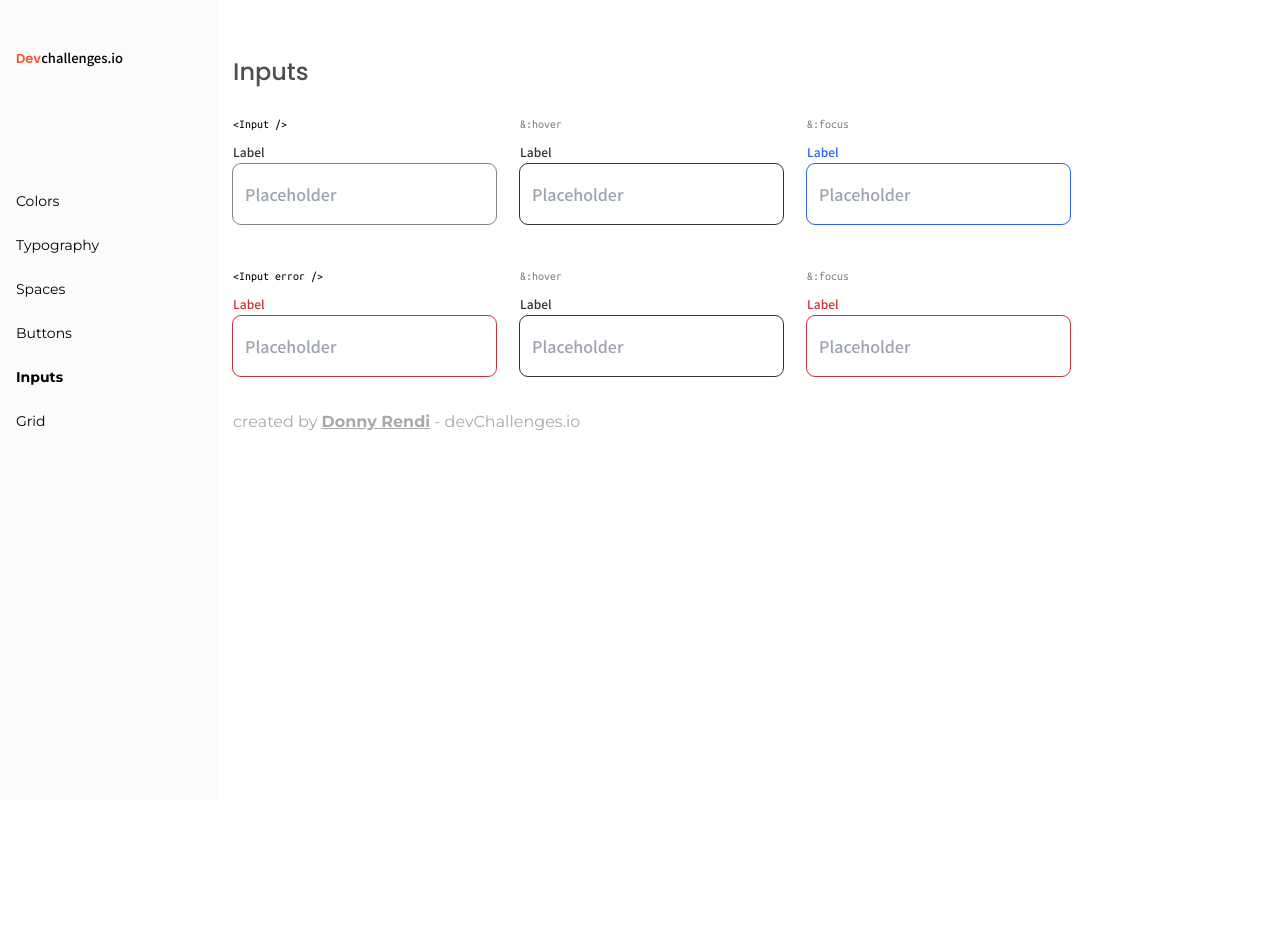
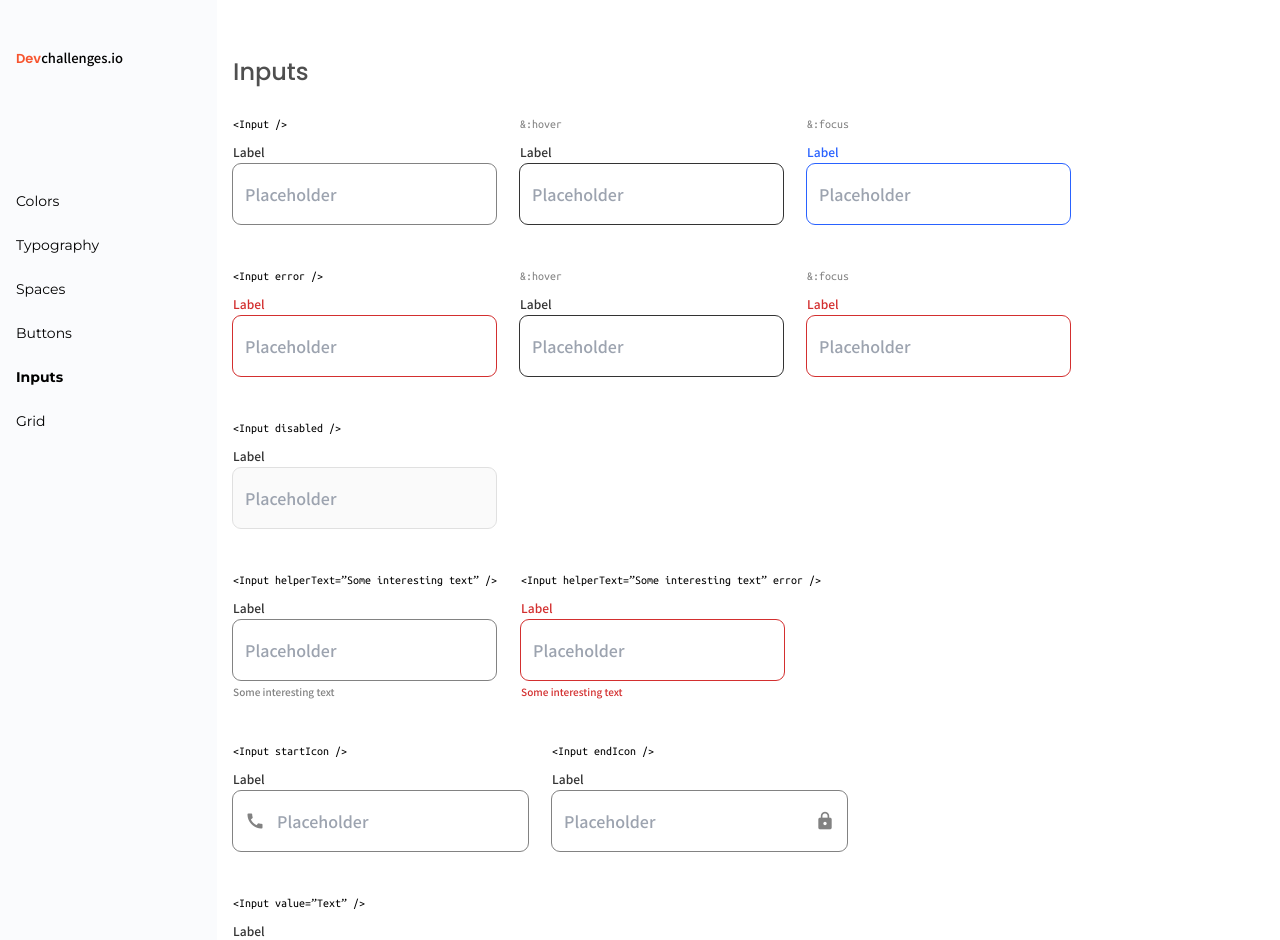
Before and after one commit to pandagenduts/challenge1-frontend-devchallenges.io, a React (Vite) app: page /input in a window 1280 px wide. Shown: the top 940 px of the page. Before the commit the page ends 800 px from the top, so only its background shows below. Built offline with nearby package versions, Linux system fonts and the light colour scheme.

Commit message:
before fixing input fullwidth

```diff
--- a/src/component/UI/Input.jsx
+++ b/src/component/UI/Input.jsx
@@ -4,16 +4,16 @@ import { twMerge } from "tailwind-merge";
 import { clsx } from "clsx";
 
 const inputVariants = cva(
-  "py-[18px] px-3 outline outline-1 outline-[#828282] hover:outline-[#333] focus:outline-[#2962FF] duration-150 rounded-lg",
+  "px-3 outline outline-1 outline-[#828282] hover:outline-[#333] focus:outline-[#2962FF] duration-150 rounded-lg",
   {
     variants: {
       size: {
-        sm: "",
-        md: "",
+        sm: "py-2.5",
+        md: "py-[18px]",
       },
     },
     defaultVariants: {
-      // size: "md",
+      size: "md",
     },
   }
 );
@@ -46,33 +46,39 @@ const Input = (props) => {
 
   const inputClasses = twMerge(
     inputVariants({ size, className }),
-    "",
     error && "outline-[#D32F2F] focus:outline-[#D32F2F] hover:outline-[#333]",
-    disabled && "",
+    disabled && "cursor-not-allowed outline-[#E0E0E0]",
     fullwidth && "",
-    startIcon || (endIcon && "")
+    startIcon && 'pl-11',
+    endIcon && 'pr-11',
+
   );
 
-  console.log(labelClassName);
+  const labelClasses = twMerge(
+    clsx(
+      "text-xs text-333 duration-150",
+      isInputFocused && !error && "!text-[#2962FF]",
+      error && "text-[#D32F2F]",
+      // isInputFocused && error && "text-[#333]",
+      labelClassName && labelClassName
+    )
+  );
+
+  const helperTextClasses = twMerge(
+    clsx("text-828282 text-[10px] font-normal", error && "text-[#D32F2F]")
+  );
 
   return (
     <p
-      className={`flex flex-col gap-1 input-wrapper ${
+      className={`flex flex-col gap-1 input-container ${
         error ? "input-error" : ""
       }`}
     >
-      <label
-        htmlFor="inputComponent"
-        className={`text-xs text-333 duration-150 ${
-          isInputFocused && !error ? "!text-[#2962FF]" : ""
-        }
-        ${error ? "text-[#D32F2F]" : ""}
-        ${isInputFocused && error ? 'text-[#333]' : ''}
-        ${labelClassName ? labelClassName : ""}
-        `}
-      >
+      <label htmlFor="inputComponent" className={labelClasses}>
         Label
       </label>
+      <div className='relative w-auto input-wrapper'>
+        {startIcon && <span className="absolute text-xl left-3 material-icons top-4 text-828282">{startIcon}</span>}
         {multiline ? (
           <textarea
             type="text"
@@ -84,6 +90,7 @@ const Input = (props) => {
             className={inputClasses}
             onFocus={handleInputFocus}
             onBlur={handleInputBlur}
+            disabled={disabled}
           />
         ) : (
           <input
@@ -91,13 +98,16 @@ const Input = (props) => {
             placeholder="Placeholder"
             id="inputComponent"
             name="inputComponent"
-          defaultValue={value}
+            defaultValue={value ? value : undefined}
             className={inputClasses}
             onFocus={handleInputFocus}
             onBlur={handleInputBlur}
+            disabled={disabled}
           />
         )}
-      {helperText && <span>{helperText}</span>}
+        {endIcon && <span className="absolute right-0 text-xl material-icons top-4 right-3 text-828282">{endIcon}</span>}
+      </div>
+      {helperText && <span className={helperTextClasses}>{helperText}</span>}
     </p>
   );
 };
--- a/src/index.css
+++ b/src/index.css
@@ -19,11 +19,11 @@ h1, h2, h3, h4, h5, h6 {
   /* font-size: 16px; */
 }
 
-.input-wrapper:hover label {
+.input-container:hover label {
   color: #333;
 }
 
-.input-wrapper.input-error:hover label {
+.input-container.input-error:hover label {
   color: #333;
 }
 
--- a/src/pages/Input/inputDatas.jsx
+++ b/src/pages/Input/inputDatas.jsx
@@ -54,6 +54,64 @@ const inputDatas = [
       ),
     },
   ],
+  [
+    {
+      id: 7,
+      title: "<Input disabled />",
+      element: <Input disabled />,
+    },
+  ],
+  [
+    {
+      id: 8,
+      title: "<Input helperText=”Some interesting text” />",
+      element: <Input helperText='Some interesting text' />,
+    },
+    {
+      id: 9,
+      title: "<Input helperText=”Some interesting text” error />",
+      element: <Input helperText='Some interesting text' error />,
+    },
+  ],
+  [
+    {
+      id: 10,
+      title: "<Input startIcon />",
+      element: <Input startIcon='call' />,
+    },
+    {
+      id: 11,
+      title: "<Input endIcon />",
+      element: <Input endIcon='lock' />,
+    },
+  ],
+  [
+    {
+      id: 12,
+      title: "<Input value=”Text” />",
+      element: <Input value='Text' />,
+    },
+  ],
+  [
+    {
+      id: 13,
+      title: "<Input size=”sm” />",
+      element: <Input size='sm' />,
+    },
+    {
+      id: 14,
+      title: "<Input size=”md” />",
+      element: <Input size='md' />,
+    },
+  ],
+  [
+    {
+      id: 15,
+      title: "<Input fullWidth  />",
+      element: <Input fullWidth />,
+    },
+  ],
+
 ];
 
 export default inputDatas;
--- a/tailwind.config.js
+++ b/tailwind.config.js
@@ -35,6 +35,7 @@ export default {
         '0039CB': '#0039CB',
         '828282': '#828282',
         '333': '#333',
+        'F2F2F2': '#F2F2F2',
       },
     },
   },
```
Lines whose indentation alone changed are shown as unchanged.
